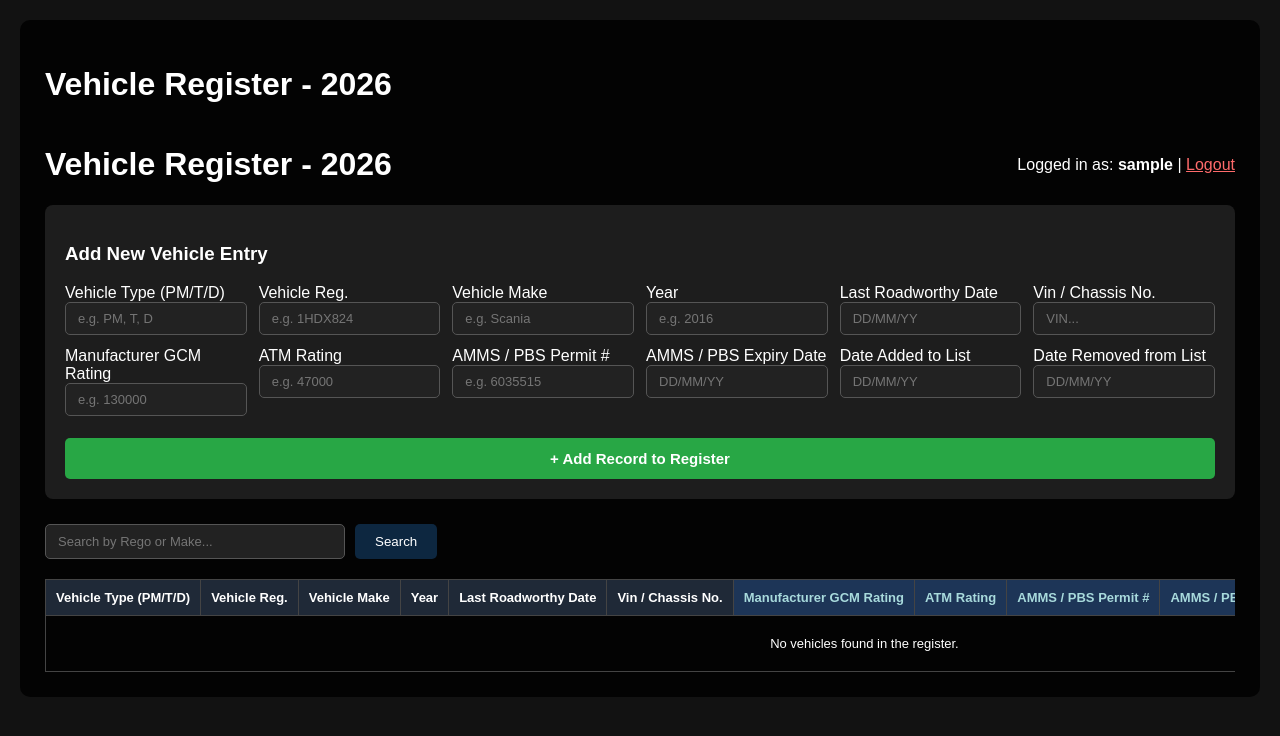
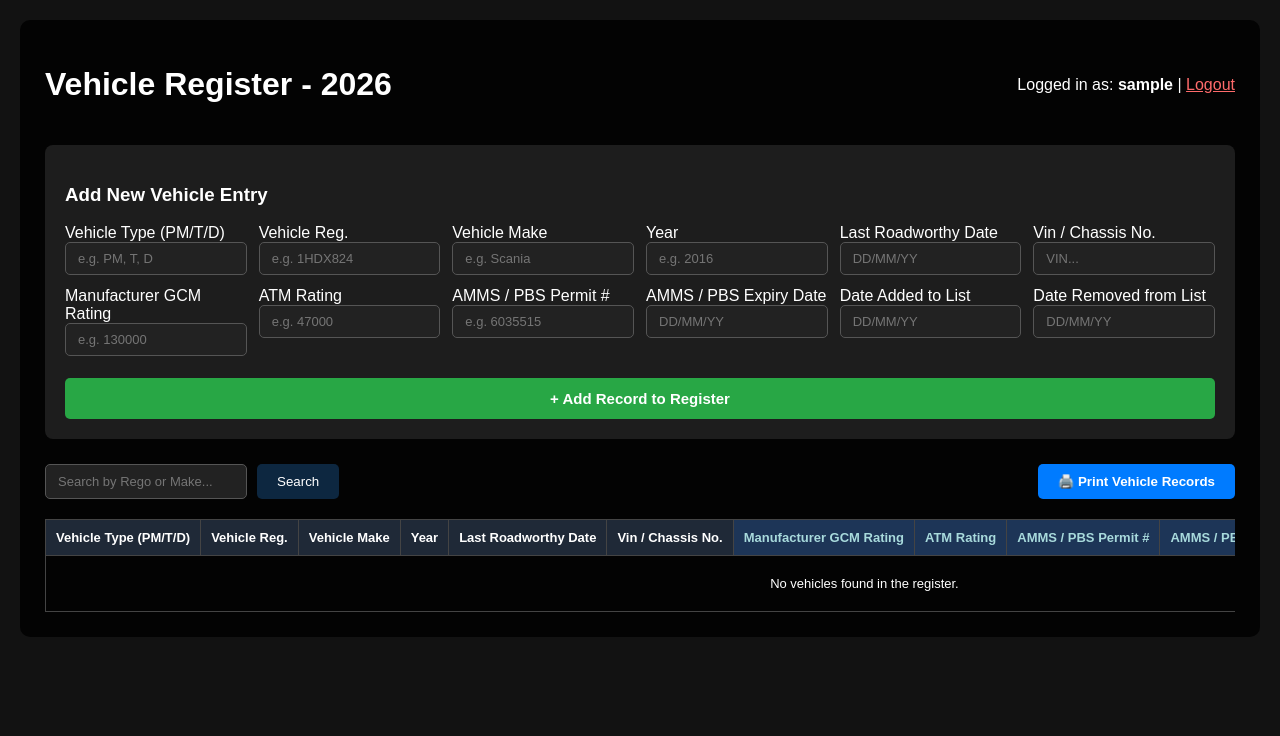
Before and after one commit to gouk6987-collab/transport-maintenance-app, a Flask app: page / in a window 1280 px wide. Shown: the top 736 px of the page. Run offline with Flask 3, Linux system fonts and the light colour scheme; the visitor is signed in with stand-in values (Sample User, id 1); data that the repository does not hold is empty.

Commit message:
Update dashboard.html

```diff
--- a/templates/dashboard.html
+++ b/templates/dashboard.html
@@ -60,6 +60,18 @@
             border-radius: 5px;
             cursor: pointer;
         }
+        .btn-print {
+            padding: 10px 20px;
+            background-color: #007bff;
+            color: white;
+            border: none;
+            border-radius: 5px;
+            cursor: pointer;
+            font-weight: bold;
+        }
+        .btn-print:hover {
+            background-color: #0056b3;
+        }
         .table-wrapper {
             overflow-x: auto;
             margin-top: 20px;
@@ -82,14 +94,42 @@
             background-color: #1d3557;
             color: #a8dadc;
         }
+
+        /* Print styles: cleans up the output when printing to paper */
+        @media print {
+            .btn-print, .card, form, nav, button, .no-print {
+                display: none !important;
+            }
+            body {
+                background-color: #ffffff !important;
+                color: #000000 !important;
+                margin: 0 !important;
+            }
+            .container {
+                background: transparent !important;
+                max-width: 100% !important;
+                padding: 0 !important;
+            }
+            table {
+                width: 100% !important;
+                border-collapse: collapse !important;
+            }
+            th, td {
+                border: 1px solid #000000 !important;
+                color: #000000 !important;
+                padding: 6px !important;
+            }
+            th {
+                background-color: #f2f2f2 !important;
+            }
+        }
     </style>
 </head>
 <body>
     <div class="container">
+        <div style="display: flex; justify-content: space-between; align-items: center; margin-bottom: 20px;">
             <h1>Vehicle Register - 2026</h1>
-        <div style="display: flex; justify-content: space-between; align-items: center;">
-    <h1>Vehicle Register - 2026</h1>
-    <p>Logged in as: <strong>{{ user }}</strong> | <a href="/logout" style="color: #ff6b6b;">Logout</a></p>
+            <p class="no-print">Logged in as: <strong>{{ user }}</strong> | <a href="/logout" style="color: #ff6b6b;">Logout</a></p>
         </div>
 
         <div class="card">
@@ -150,10 +190,16 @@
             </form>
         </div>
 
+        <div style="display: flex; justify-content: space-between; align-items: center;" class="no-print">
             <form method="GET" action="/" style="display: flex; gap: 10px;">
                 <input type="text" name="search" placeholder="Search by Rego or Make..." value="{{ search_query }}" style="max-width: 300px;">
                 <button type="submit" class="btn-search">Search</button>
             </form>
+
+            <button onclick="window.print()" class="btn-print">
+                🖨️ Print Vehicle Records
+            </button>
+        </div>
 
         <div class="table-wrapper">
             <table>
```
Lines whose indentation alone changed are shown as unchanged.
